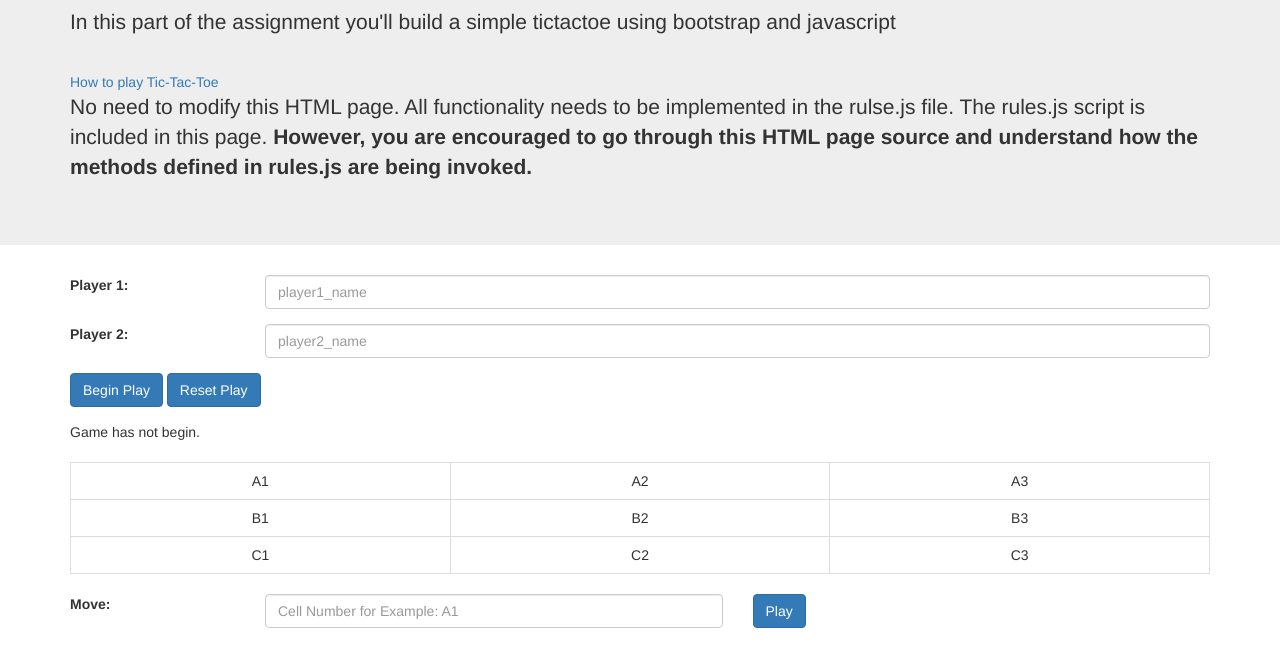
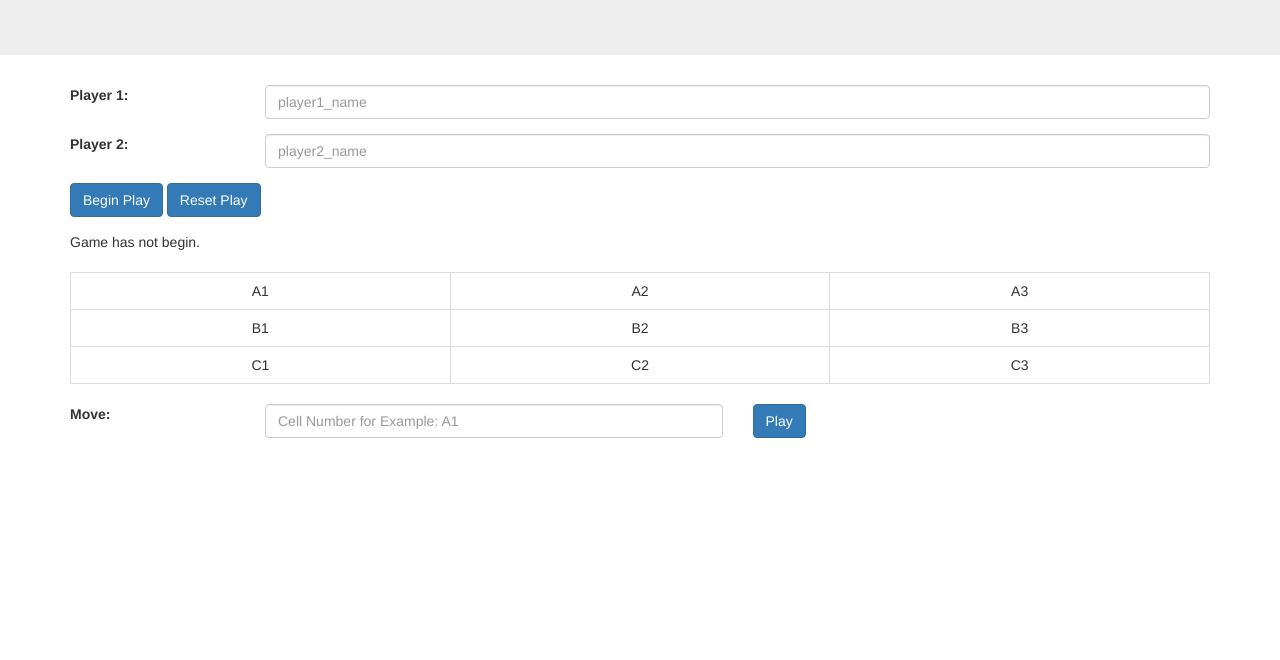
Before and after one commit to justindeng21/justindeng21.github.io, a plain HTML site: page tic-tac-toe.html in a window 1280 px wide. Shown: the part 140-800 px from the top of the page. Drawn offline with nearby package versions, Linux system fonts and the light colour scheme.

Commit message:
Update tic-tac-toe.html

```diff
--- a/tic-tac-toe.html
+++ b/tic-tac-toe.html
@@ -16,9 +16,6 @@
 <div class="jumbotron jumbotron-fluid">
   	<div class="container">
   		<h1>TicTacToe</h1>
-  		<p>In this part of the assignment you'll build a simple tictactoe using bootstrap and javascript</p> <br/>
-  		<a href="https://www.google.com/search?q=tic+tac+toe" alt="how to play" target="_blank">How to play Tic-Tac-Toe</a><br/>
-		  <p>No need to modify this HTML page. All functionality needs to be implemented in the rulse.js file. The rules.js script is included in this page. <strong>However, you are encouraged to go through this HTML page source and understand how the methods defined in rules.js are being invoked.</strong></p>
 	</div>
 </div>
 
```
